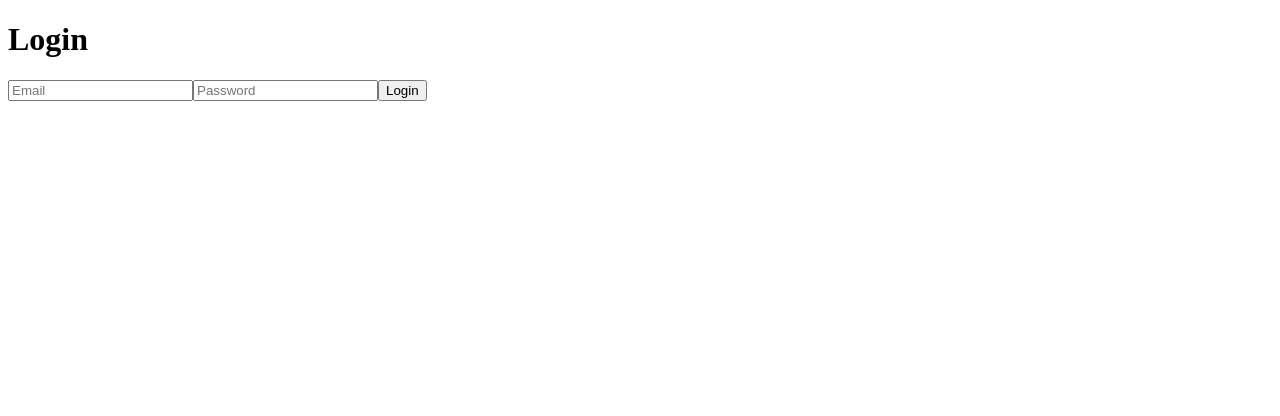
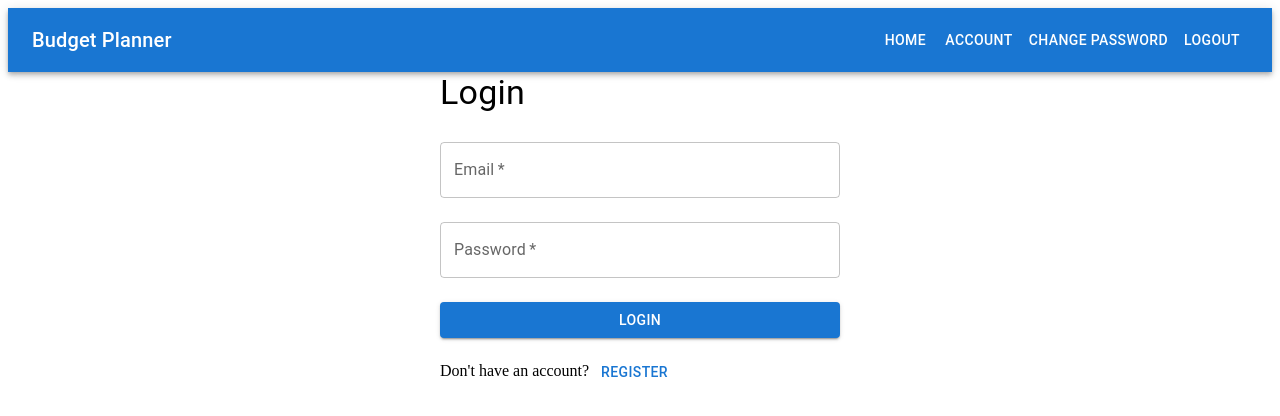
Before and after one commit to DaKea91/budget_planner, a Next.js app: page /auth/login in a window 1280 px wide. Shown: the top 416 px of the page. Built offline with nearby package versions, Linux system fonts and the light colour scheme; no server answers; sample sign-in values are in the browser's storage.

Commit message:
alpha version with register enabled/ M-Ui Added

```diff
--- /dev/null
+++ b/components/layout.js
@@ -0,0 +1,58 @@
+// components/Layout.js
+import { useSession, signOut } from "next-auth/react"; // Import NextAuth hooks
+import Link from "next/link"; // Link for routing to other pages
+import { useRouter } from "next/router"; // Router to handle page redirection
+import { AppBar, Toolbar, Typography, Button, Container } from "@mui/material"; // MUI components
+
+const Layout = ({ children }) => {
+  const { data: session, status } = useSession(); // Get session data from useSession hook
+  const router = useRouter(); // Access the router for redirection
+
+  // Handle the logout process
+  const handleLogout = async () => {
+    await signOut({ callbackUrl: "/auth/login" }); // Sign out and redirect to login
+  };
+
+  return (
+    <div>
+      {/* AppBar (Header) */}
+      <AppBar position="sticky">
+        <Toolbar>
+          <Typography variant="h6" sx={{ flexGrow: 1 }}>
+            Budget Planner
+          </Typography>
+
+          {/* Links and actions depending on the session */}
+          <Button color="inherit" component={Link} href="/home">
+            Home
+          </Button>
+
+          {session ? (
+            <>
+              <Button color="inherit" component={Link} href="/account">
+                Account
+              </Button>
+              <Button color="inherit" component={Link} href="/change-password">
+                Change Password
+              </Button>
+              <Button color="inherit" onClick={handleLogout}>
+                Logout
+              </Button>
+            </>
+          ) : (
+            <Button color="inherit" component={Link} href="/auth/login">
+              Login
+            </Button>
+          )}
+        </Toolbar>
+      </AppBar>
+
+      {/* Main Content */}
+      <Container>
+        <main>{children}</main>
+      </Container>
+    </div>
+  );
+};
+
+export default Layout;
--- a/lib/db.js
+++ b/lib/db.js
@@ -15,10 +15,7 @@ if (!uri) {
 
 // Only create a new MongoClient instance if one doesn’t already exist
 if (!client) {
-    client = new MongoClient(uri, {
-        useNewUrlParser: true,
-        useUnifiedTopology: true,
-    });
+    client = new MongoClient(uri);  // Removed useNewUrlParser and useUnifiedTopology options
 
     clientPromise = client.connect()
         .then(() => {
--- a/package.json
+++ b/package.json
@@ -10,6 +10,10 @@
     "lint": "next lint"
   },
   "dependencies": {
+    "@emotion/react": "^11.13.3",
+    "@emotion/styled": "^11.13.0",
+    "@mui/icons-material": "^6.1.6",
+    "@mui/material": "^6.1.6",
     "bcrypt": "^5.1.1",
     "bcryptjs": "^2.4.3",
     "dotenv": "^16.4.5",
--- /dev/null
+++ b/pages/_app.js
@@ -0,0 +1,16 @@
+// pages/_app.js
+import { SessionProvider } from "next-auth/react"; // Import SessionProvider to manage session
+import Layout from "../components/layout"; // Import the global Layout component
+// import "../styles/globals.css"; // Import your global styles --this is needed only for CSS in JS
+
+function MyApp({ Component, pageProps }) {
+  return (
+    <SessionProvider session={pageProps.session}>
+      <Layout> {/* Wrap pages in Layout to provide header, logout button, etc. */}
+        <Component {...pageProps} />
+      </Layout>
+    </SessionProvider>
+  );
+}
+
+export default MyApp;
--- a/pages/auth/login.js
+++ b/pages/auth/login.js
@@ -1,14 +1,18 @@
 import { signIn } from 'next-auth/react';
 import { useState } from 'react';
 import { useRouter } from 'next/router';
+import { TextField, Button, Typography } from '@mui/material';
 
 const Login = () => {
     const [email, setEmail] = useState('');
     const [password, setPassword] = useState('');
+    const [username, setUsername] = useState('');
     const [error, setError] = useState(null);
+    const [isRegistering, setIsRegistering] = useState(false); // Toggle between login and register
     const router = useRouter();
 
-    const handleSubmit = async (e) => {
+    // Handle login submission
+    const handleLoginSubmit = async (e) => {
         e.preventDefault();
         setError(null);
 
@@ -16,7 +20,7 @@ const Login = () => {
             redirect: false,
             email,
             password,
-            callbackUrl: '/home' // Explicitly set the redirect path here
+            callbackUrl: '/home' // Redirect after successful login
         });
 
         if (res?.error) {
@@ -28,27 +32,109 @@ const Login = () => {
         }
     };
 
+    // Handle registration submission
+    const handleRegisterSubmit = async (e) => {
+        e.preventDefault();
+        setError(null);
+
+        // Send registration data to the correct API path
+        const res = await fetch('/api/register', {  // Update to correct API path
+            method: 'POST',
+            headers: {
+                'Content-Type': 'application/json',
+            },
+            body: JSON.stringify({
+                username,
+                email,
+                password,
+            }),
+        });
+
+        const data = await res.json();
+
+        if (data.error) {
+            setError(data.error); // Display any registration error
+        } else {
+            // Optionally log the user in after successful registration
+            const loginRes = await signIn('credentials', {
+                redirect: false,
+                email,
+                password,
+                callbackUrl: '/home',
+            });
+
+            if (loginRes?.error) {
+                setError('Login after registration failed. Please try again.');
+            } else {
+                router.push(loginRes.url || '/home');
+            }
+        }
+    };
+
     return (
-        <div>
-            <h1>Login</h1>
-            <form onSubmit={handleSubmit}>
-                <input
-                    type="email"
-                    placeholder="Email"
+        <div style={{ maxWidth: '400px', margin: '0 auto' }}>
+            <Typography variant="h4" gutterBottom>
+                {isRegistering ? 'Register' : 'Login'}
+            </Typography>
+            <form onSubmit={isRegistering ? handleRegisterSubmit : handleLoginSubmit}>
+                {/* Show the username field only when registering */}
+                {isRegistering && (
+                    <TextField
+                        label="Username"
+                        variant="outlined"
+                        fullWidth
+                        margin="normal"
+                        value={username}
+                        onChange={(e) => setUsername(e.target.value)}
+                        required
+                    />
+                )}
+
+                <TextField
+                    label="Email"
+                    variant="outlined"
+                    fullWidth
+                    margin="normal"
                     value={email}
                     onChange={(e) => setEmail(e.target.value)}
                     required
                 />
-                <input
+
+                <TextField
+                    label="Password"
+                    variant="outlined"
+                    fullWidth
+                    margin="normal"
                     type="password"
-                    placeholder="Password"
                     value={password}
                     onChange={(e) => setPassword(e.target.value)}
                     required
                 />
-                <button type="submit">Login</button>
+
+                <Button type="submit" variant="contained" color="primary" fullWidth style={{ marginTop: '1rem' }}>
+                    {isRegistering ? 'Register' : 'Login'}
+                </Button>
             </form>
+
             {error && <p style={{ color: 'red' }}>{error}</p>}
+
+            <p>
+                {isRegistering ? (
+                    <span>
+                        Already have an account?{' '}
+                        <Button onClick={() => setIsRegistering(false)} color="primary">
+                            Login
+                        </Button>
+                    </span>
+                ) : (
+                    <span>
+                        Don't have an account?{' '}
+                        <Button onClick={() => setIsRegistering(true)} color="primary">
+                            Register
+                        </Button>
+                    </span>
+                )}
+            </p>
         </div>
     );
 };
--- a/pages/home.js
+++ b/pages/home.js
@@ -8,7 +8,7 @@ const Home = () => {
 
     useEffect(() => {
         if (status === 'unauthenticated') {
-            router.push('/api/auth/login');
+            router.push('/auth/login');
         }
     }, [status, router]);
 
--- /dev/null
+++ b/styles/globals.css
@@ -0,0 +1 @@
+/* placeholder **/
```
Also changed, not shown: pages/account.js (added, +34 -0 lines), pages/change-password.js (added, +31 -0 lines), pages/api/register.js (indentation only), 1 other file (tests, documents, lock files or other folders).
